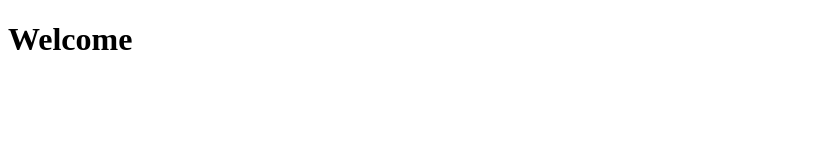
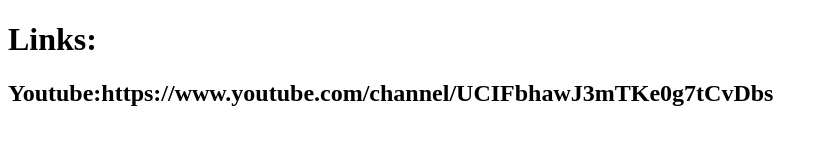
Before and after one commit to moose1301yt/Links.github.io, a plain HTML site: page index.html in a window 1280 px wide. Shown: the whole page, without its empty margins (0-828 px from the left). Drawn offline with Linux system fonts and the light colour scheme.

Commit message:
Update index.html

```diff
--- a/index.html
+++ b/index.html
@@ -5,7 +5,8 @@
 <title>Moose1301 Webite</title>
 </head>
 <body>
-<h1>Welcome</h1>
+<h1>Links:</h1>
+  <h2>Youtube:https://www.youtube.com/channel/UCIFbhawJ3mTKe0g7tCvDbs</h2>
 <p> </p>
 </body>
 </html>
```
